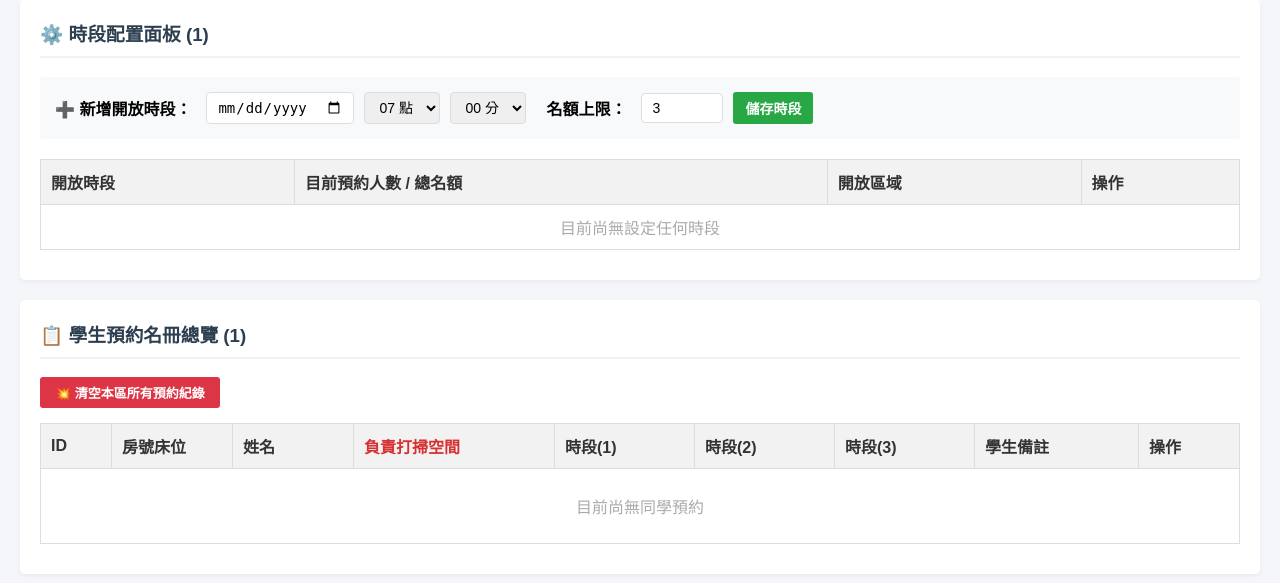
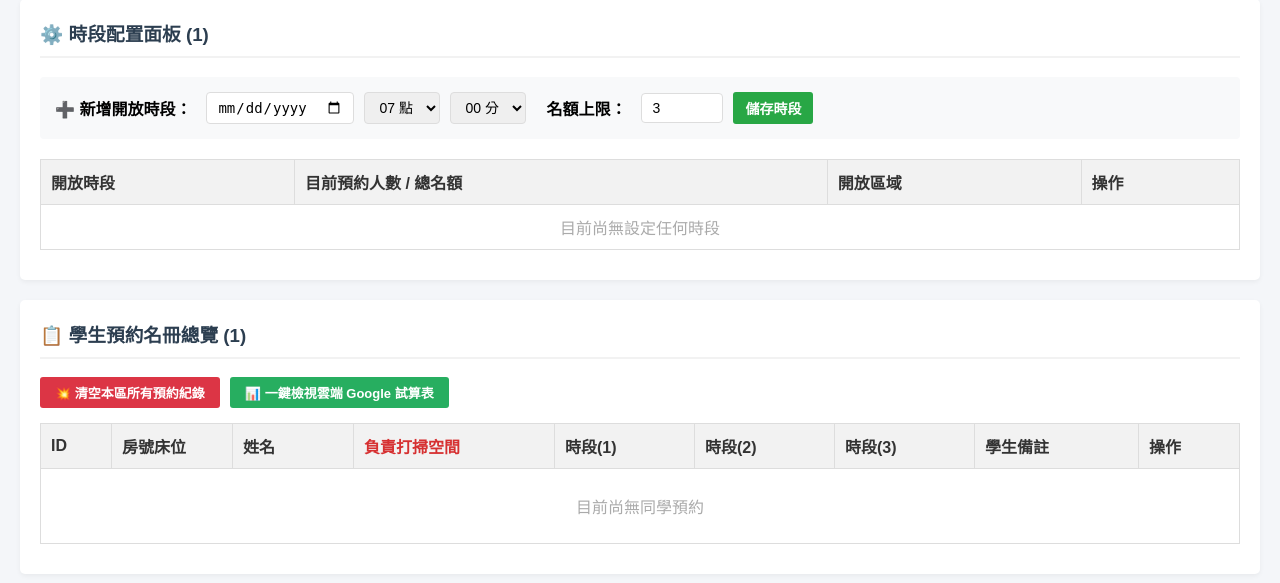
Before and after one commit to hty71/dorm-booking2, a Flask app: page /admin in a window 1280 px wide. Shown: the part 90-673 px from the top of the page. Run offline with Flask 3, Linux system fonts and the light colour scheme; the visitor is signed in with stand-in values (Sample User, id 1); data that the repository does not hold is empty; some libraries are stand-ins or nearby versions.

Commit message:
Add files via upload

```diff
--- a/app.py
+++ b/app.py
@@ -1,5 +1,7 @@
 import os
-from flask import Flask, render_template, request, jsonify, session, redirect, url_for
+import csv
+from io import StringIO
+from flask import Flask, render_template, request, jsonify, session, redirect, url_for, make_response
 # 🚀 引入 PostgreSQL 官方驅動
 import psycopg2
 from psycopg2.extras import DictCursor
@@ -234,6 +236,79 @@ def admin_dashboard():
     return render_template("admin.html", slots_data=slots_data, slot_counts=slot_counts, records=records)
 
 
+@app.route("/admin/export/redirect")
+def admin_export_redirect():
+    """【功能】依據當前登入的樓長身分，直接一鍵跳轉到他專屬的 Google 試算表"""
+    if not session.get("admin_logged_in"):
+        return redirect(url_for("admin_login"))
+
+    current_admin_area = session.get("admin_area")
+
+    # 🔗 樓層與 Google 試算表檔案網址的對照表
+    # ⚠️ 提示：請在下方把 "你的各樓層試算表連結" 替換成你實際在 Google 雲端建立的 5 個獨立檔案網址！
+    sheets_urls = {
+        "國際3樓": "https://docs.google.com/spreadsheets/d/1f4Av2caVDeo7wcC5RFooKhoe5OzLSD0PV3YTerKaQpg/edit?usp=sharing",
+        "國際5樓": "https://docs.google.com/spreadsheets/d/1oYne8tMUBT86GKVxwzevtiYJvcW7F_AxnUIN5Ancy4M/edit?usp=sharing",
+        "國際6樓": "https://docs.google.com/spreadsheets/d/1a7Vy0xrVqDUINTbeSOUweAjvILHfOZJJ_tatjNK0L78/edit?usp=sharing",
+        "國際7樓": "https://docs.google.com/spreadsheets/d/19v8gNR_l_pyHnkO4zpGp9cyJOeNkXEhSw5PI-75i6Wo/edit?usp=sharing",
+        "國際8樓": "https://docs.google.com/spreadsheets/d/19Cda8WBUhtgCFXu8GdA6B-ovPNSZimOXp5CAGmsKQ40/edit?usp=sharing",
+    }
+
+    target_url = sheets_urls.get(current_admin_area, "https://docs.google.com/spreadsheets")
+    return redirect(target_url)
+
+
+@app.route("/admin/export/csv")
+def export_csv():
+    """【隱藏 API 接口】供各樓層獨立的 Google 試算表在背景自動調用與更新資料"""
+    token = request.args.get("token", "")
+    if token != "admin123":
+        return "<h3>❌ 驗證失敗，無權限存取此資料！</h3>", 403
+
+    target_area = request.args.get("area", "").strip()
+
+    try:
+        conn = get_db_connection()
+        cursor = conn.cursor(cursor_factory=DictCursor)
+
+        if target_area:
+            cursor.execute("""
+                SELECT area, student_id, name, job, time1, time2, time3, note
+                FROM records
+                WHERE area = %s
+                ORDER BY student_id ASC
+            """, (target_area,))
+        else:
+            cursor.execute("""
+                SELECT area, student_id, name, job, time1, time2, time3, note
+                FROM records
+                ORDER BY area ASC, student_id ASC
+            """)
+
+        records = cursor.fetchall()
+        cursor.close()
+        conn.close()
+
+        si = StringIO()
+        cw = csv.writer(si)
+        cw.writerow(["管理樓層", "房號床位", "學生姓名", "負責工作", "優先時段1", "優先時段2", "優先時段3", "備註事項"])
+
+        for r in records:
+            cw.writerow([
+                r["area"], r["student_id"], r["name"], r["job"],
+                r["time1"], r["time2"], r["time3"], r["note"]
+            ])
+
+        response = make_response(si.getvalue())
+        filename = f"dorm_records_{target_area}.csv" if target_area else "dorm_records_all.csv"
+        response.headers["Content-Disposition"] = f"attachment; filename={filename}"
+        response.headers["Content-Type"] = "text/csv; charset=utf-8"
+        return response
+
+    except Exception as e:
+        return f"匯出失敗: {str(e)}", 500
+
+
 @app.route("/admin/add_slot", methods=["POST"])
 def add_slot():
     """後台功能：新增開放時段"""
--- a/templates/admin.html
+++ b/templates/admin.html
@@ -15,9 +15,10 @@
         th, td { border: 1px solid #ddd; padding: 10px; text-align: left; }
         th { background-color: #f2f2f2; color: #333; font-weight: bold; }
         tr:nth-child(even) { background-color: #fafafa; }
-        .btn { padding: 6px 12px; border: none; border-radius: 3px; cursor: pointer; font-weight: bold; font-size: 14px; }
+        .btn { padding: 6px 12px; border: none; border-radius: 3px; cursor: pointer; font-weight: bold; font-size: 14px; text-decoration: none; display: inline-block; }
         .btn-green { background: #28a745; color: white; }
         .btn-red { background: #dc3545; color: white; }
+        .btn-sheets { background: #27ae60; color: white; margin-left: 10px; } /* 新增：綠色 Google 試算表按鈕樣式 */
         label { font-weight: bold; margin-right: 5px; }
         input, select { padding: 6px 10px; border: 1px solid #ddd; border-radius: 4px; font-size: 14px; }
     </style>
@@ -90,8 +91,12 @@
 
 <div class="card">
     <h3>📋 學生預約名冊總覽 ({{ session['admin_area'] }})</h3>
-    <div style="margin-bottom: 15px;">
+    <div style="margin-bottom: 15px; display: flex; align-items: center;">
         <button class="btn btn-red" onclick="clearDatabase()" style="font-size:13px; padding: 6px 15px;">💥 清空本區所有預約紀錄</button>
+
+        <a href="/admin/export/redirect" target="_blank" class="btn btn-sheets" style="font-size:13px; padding: 6px 15px;">
+            📊 一鍵檢視雲端 Google 試算表
+        </a>
     </div>
 
     <table>
@@ -100,7 +105,8 @@
                 <th style="width: 50px;">ID</th>
                 <th style="width: 100px;">房號床位</th>
                 <th style="width: 100px;">姓名</th>
-                <th style="width: 180px; color: #d63031;">負責打掃空間</th> <th>時段(1)</th>
+                <th style="width: 180px; color: #d63031;">負責打掃空間</th>
+                <th>時段(1)</th>
                 <th>時段(2)</th>
                 <th>時段(3)</th>
                 <th>學生備註</th>
```
